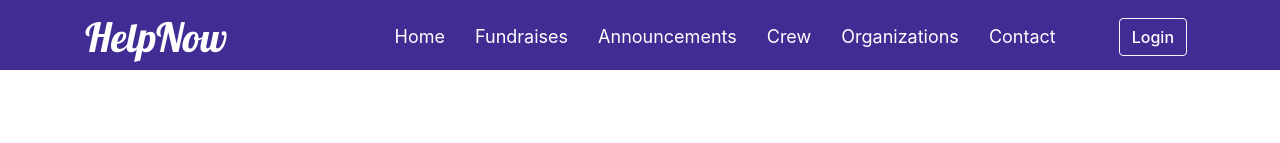
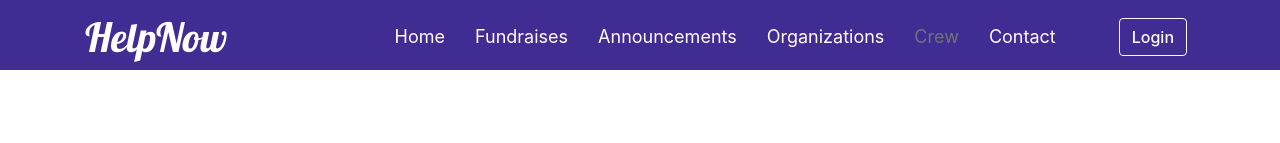
Before and after one commit to tojoos/HelpNow, an Angular app in the folder frontend/: page /home in a window 1280 px wide. Shown: the top 143 px of the page. Built offline with nearby package versions, Linux system fonts and the light colour scheme; no server answers.

Commit message:
Disable crew button when not logged in. Closes #23

```diff
--- a/frontend/src/app/app.component.html
+++ b/frontend/src/app/app.component.html
@@ -19,8 +19,8 @@
           <li><a routerLink="" class="nav-item nav-link">Home</a></li>
           <li><a routerLink="/fundraises" class="nav-item nav-link">Fundraises</a></li>
           <li><a routerLink="/announcements" class="nav-item nav-link">Announcements</a></li>
-          <li><a routerLink="/employees" class="nav-item nav-link">Crew</a></li>
           <li><a routerLink="/organizations" class="nav-item nav-link">Organizations</a></li>
+          <li><a routerLink="/employees" [ngClass]="{'disabled text-muted': isUserLoggedIn() === false}" class="nav-item nav-link">Crew</a></li>
           <li><a routerLink="/contact" class="nav-item nav-link">Contact</a></li>
         </ul>
       </div>
```
